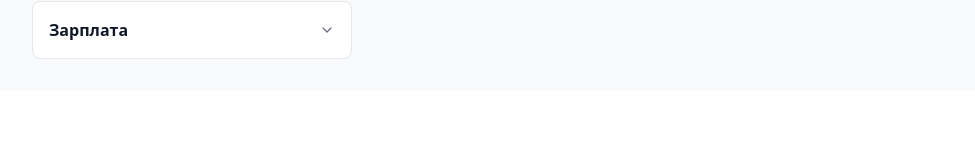
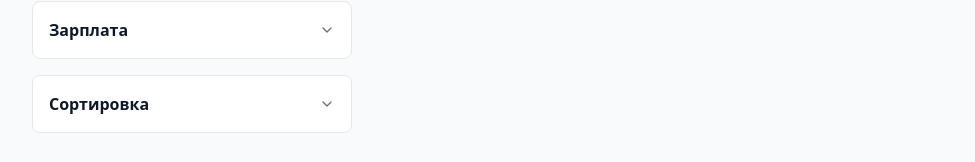
Before and after one commit to BMD63/hh-assistant, a React (Vite) app: page / in a window 1280 px wide. Shown: the part 857-1019 px from the top of the page, without its empty margins (32-1007 px from the left). Before the commit the page ends 948 px from the top, so only its background shows below. Built offline with nearby package versions, Linux system fonts and the light colour scheme.

Commit message:
feat: add SortFilter component to App

```diff
--- a/src/App.tsx
+++ b/src/App.tsx
@@ -10,6 +10,7 @@ import { PeriodFilter } from './components/PeriodFilter';
 import { ScheduleFilter } from './components/ScheduleFilter';
 import { AreaFilter } from './components/AreaFilter';
 import { SalaryFilter } from './components/SalaryFilter';
+import { SortFilter } from './components/SortFilter'
 
 function App() {
   const { vacancies, isLoading, error, hasMore, searchVacancies, loadMore } = useVacancies();
@@ -54,6 +55,7 @@ function App() {
               <ScheduleFilter />
               <AreaFilter />
               <SalaryFilter />
+              <SortFilter />
             </div>
           </div>
 
--- /dev/null
+++ b/src/components/SortFilter.tsx
@@ -0,0 +1,59 @@
+import { ChevronDown, ChevronUp } from 'lucide-react';
+import { useFiltersStore } from '../stores/filtersStore';
+
+const SORT_OPTIONS = [
+  { value: 'relevance', label: 'По релевантности' },
+  { value: 'salary_desc', label: 'По убыванию зарплаты' },
+  { value: 'salary_asc', label: 'По возрастанию зарплаты' },
+  { value: 'publication_time', label: 'По дате публикации' },
+];
+
+export function SortFilter() {
+  const { sortBy, setSortBy, expandedFilters, toggleFilterExpanded } = useFiltersStore();
+
+  const handleSortChange = (value: string) => {
+    setSortBy(value);
+  };
+
+  return (
+    <div className="bg-white rounded-lg border border-gray-200">
+      {/* Заголовок-кнопка */}
+      <button
+        onClick={() => toggleFilterExpanded('sort')}
+        className="w-full flex items-center justify-between p-4 hover:bg-gray-50 rounded-lg"
+      >
+        <span className="font-semibold text-gray-900">Сортировка</span>
+        {expandedFilters.sort ? (
+          <ChevronUp className="w-4 h-4 text-gray-500" />
+        ) : (
+          <ChevronDown className="w-4 h-4 text-gray-500" />
+        )}
+      </button>
+
+      {/* Контент фильтра */}
+      {expandedFilters.sort && (
+        <div className="px-4 pb-4 border-t border-gray-200">
+          <div className="space-y-2 pt-3">
+            {SORT_OPTIONS.map((option) => (
+              <label key={option.value} className="flex items-center">
+                <input
+                  type="radio"
+                  name="sort"
+                  value={option.value}
+                  checked={sortBy === option.value}
+                  onChange={() => handleSortChange(option.value)}
+                  className="w-4 h-4 text-blue-600 border-gray-300 focus:ring-blue-500"
+                />
+                <span className="ml-2 text-sm text-gray-700">{option.label}</span>
+              </label>
+            ))}
+          </div>
+
+          <div className="text-xs text-gray-500 mt-3 bg-blue-50 p-2 rounded">
+            💡 Сортировка по релевантности показывает наиболее подходящие вакансии первыми
+          </div>
+        </div>
+      )}
+    </div>
+  );
+}
--- a/src/hooks/useVacancies.ts
+++ b/src/hooks/useVacancies.ts
@@ -12,7 +12,7 @@ export function useVacancies() {
   const [hasMore, setHasMore] = useState(true);
   const [currentQuery, setCurrentQuery] = useState('');
 
-  const { includeTerms, excludeTerms, experience, salaryFrom, salaryTo, employment, schedule, area } = useFiltersStore();
+  const { includeTerms, excludeTerms, experience, salaryFrom, salaryTo, employment, schedule, area, period, sortBy } = useFiltersStore();
 
   const searchVacancies = useCallback(async (baseQuery: string, page: number = 0) => {
     if (!baseQuery.trim()) return;
@@ -37,6 +37,8 @@ export function useVacancies() {
         employment: employmentParam,
         schedule: scheduleParam,
         area: area !== '113' ? area : undefined,
+        period: period || undefined,
+        order_by: sortBy,
       });
 
       if (response && response.items) {
@@ -55,14 +57,31 @@ export function useVacancies() {
     } finally {
       setIsLoading(false);
     }
-  }, [includeTerms, excludeTerms, experience, salaryFrom, salaryTo, employment, schedule, area]);
+  }, [
+  includeTerms,
+  excludeTerms,
+  experience,
+  salaryFrom,
+  salaryTo,
+  employment,
+  schedule,
+  area,
+  period,
+  sortBy
+]);
 
   // Автоматический поиск при изменении фильтров
   useEffect(() => {
     if (currentQuery) {
       searchVacancies(currentQuery, 0);
     }
-  }, [currentQuery, searchVacancies, area]);
+  }, [
+  currentQuery,
+  searchVacancies,
+  area,
+  period,
+  sortBy
+]);
   const loadMore = () => {
     if (!hasMore || isLoading || !currentQuery) return;
     searchVacancies(currentQuery, currentPage + 1);
--- a/src/services/hhApi.ts
+++ b/src/services/hhApi.ts
@@ -12,6 +12,8 @@ interface SearchParams {
   employment?: string;
   schedule?: string;
   area?: string;
+  period?: number;
+  order_by?: string;
 }
 
 export class HHApiService {
@@ -51,6 +53,8 @@ export class HHApiService {
     if (params.area !== undefined && params.area !== '113') {
       apiParams.area = params.area;
     }
+    if (params.period) apiParams.period = params.period.toString();
+    if (params.order_by) apiParams.order_by = params.order_by;
 
     apiParams.search_field = 'name';
 
--- a/src/stores/filtersStore.ts
+++ b/src/stores/filtersStore.ts
@@ -33,7 +33,11 @@ interface FiltersState {
     salary: boolean;
     employment: boolean;
     period: boolean;
+    sort: boolean;
   };
+
+  // Сортировка
+  sortBy: string;
 
   // Actions
   addIncludeTerm: (term: string) => void;
@@ -50,6 +54,7 @@ interface FiltersState {
   setPeriod: (period: number | null) => void;
   toggleFilterExpanded: (filterName: keyof FiltersState['expandedFilters']) => void;
   resetFilters: () => void;
+  setSortBy: (sortBy: string) => void;
 }
 
 export const useFiltersStore = create<FiltersState>((set) => ({
@@ -64,6 +69,7 @@ export const useFiltersStore = create<FiltersState>((set) => ({
   schedule: [],
   area: '113',
   period: null,
+  sortBy: 'relevance',
 
   // Раскрытые фильтры
   expandedFilters: {
@@ -73,6 +79,7 @@ export const useFiltersStore = create<FiltersState>((set) => ({
     salary: false,
     employment: false,
     period: false,
+    sort: false,
   },
 
   // Actions
@@ -120,6 +127,8 @@ export const useFiltersStore = create<FiltersState>((set) => ({
       }
     })),
 
+    setSortBy: (sortBy) => set({ sortBy }),
+
   resetFilters: () => set({
     includeTerms: [],
     excludeTerms: [],
@@ -138,6 +147,7 @@ export const useFiltersStore = create<FiltersState>((set) => ({
       salary: false,
       employment: false,
       period: false,
+      sort: false,
     },
   }),
 }));
```
